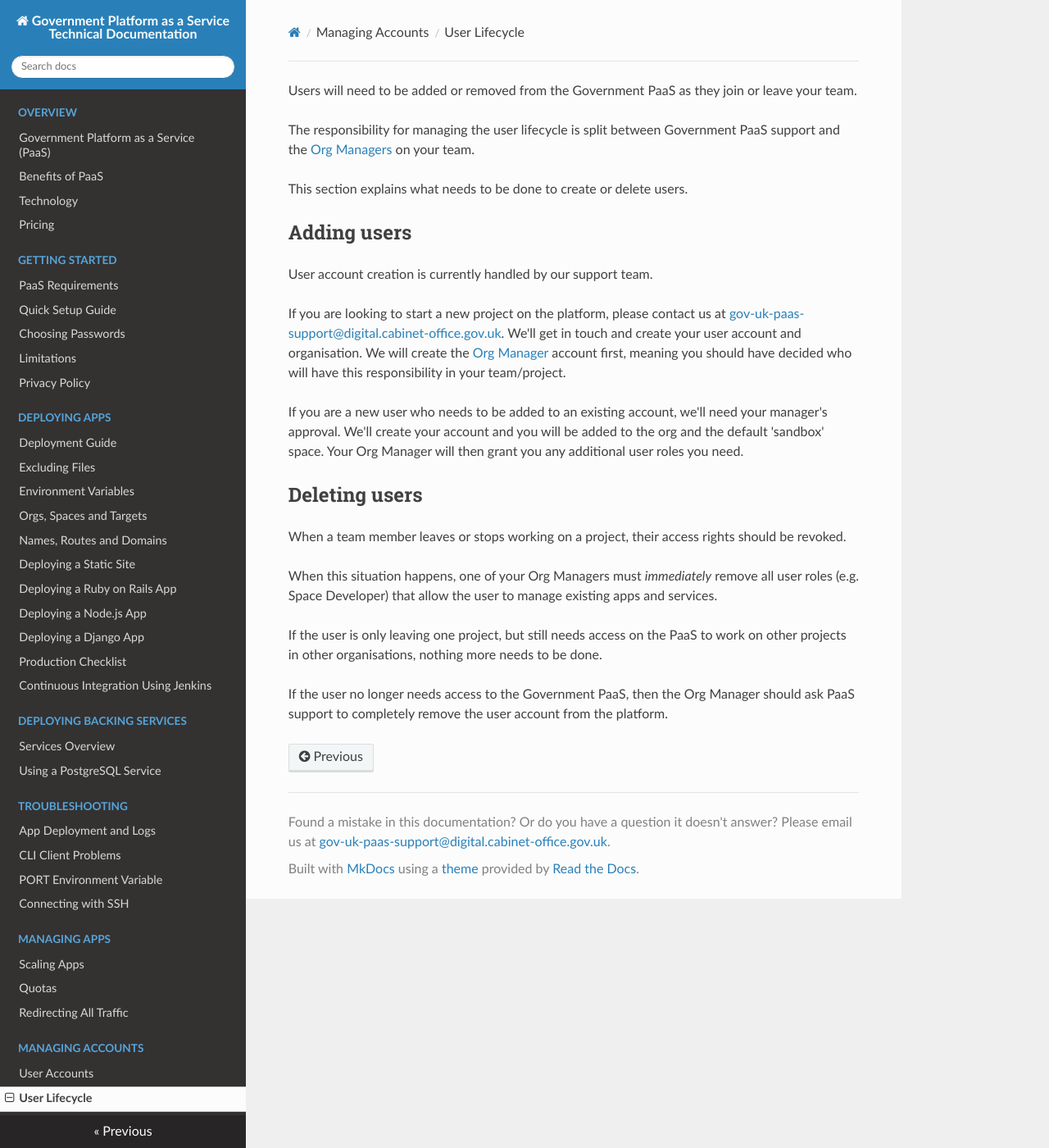
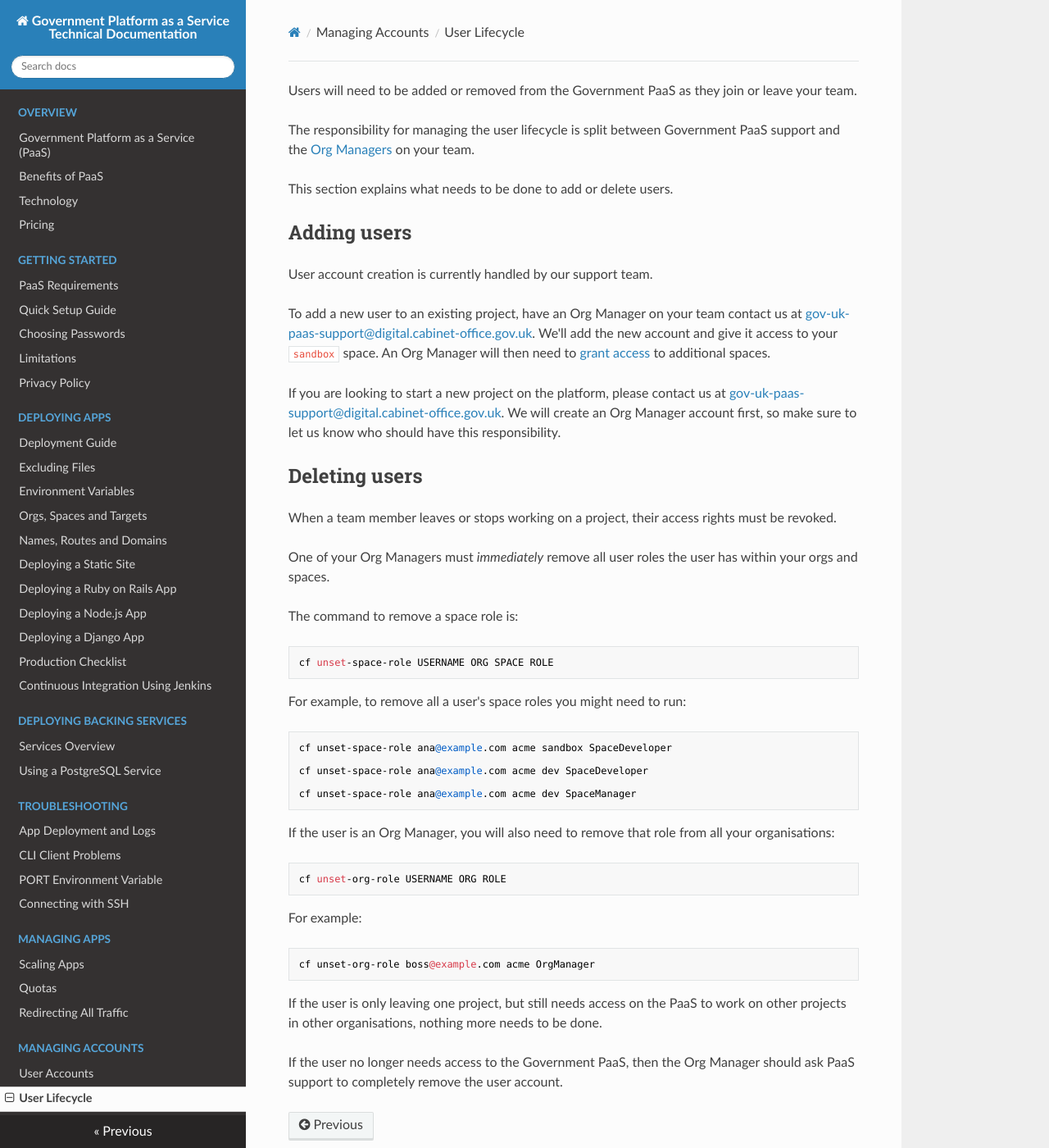
Before and after one commit to alphagov/paas-developer-docs, an MkDocs documentation site: the page built from docs/managing_users/user_lifecycle.md, in a window 1280 px wide and 1400 px high. Shown: the whole window at 82% size. Built offline with MkDocs 1.6.1, drawn with Linux system fonts in a browser that asks for light colours; nearby versions of some CDN libraries; old or Windows-style settings are respelled for this version of MkDocs.

Commit message:
Minor fixes

````diff
--- a/docs/managing_users/user_lifecycle.md
+++ b/docs/managing_users/user_lifecycle.md
@@ -2,22 +2,52 @@ Users will need to be added or removed from the Government PaaS as they join or
 
 The responsibility for managing the user lifecycle is split between Government PaaS support and the [Org Managers](/managing_users/user_accounts#org-manager) on your team.
 
-This section explains what needs to be done to create or delete users.
+This section explains what needs to be done to add or delete users.
 
 ## Adding users
 
 User account creation is currently handled by our support team.
 
-If you are looking to start a new project on the platform, please contact us at [gov-uk-paas-support@digital.cabinet-office.gov.uk](mailto:gov-uk-paas-support@digital.cabinet-office.gov.uk). We'll get in touch and create your user account and organisation. We will create the [Org Manager](/managing_users/user_accounts#org-manager) account first, meaning you should have decided who will have this responsibility in your team/project.
+To add a new user to an existing project, have an Org Manager on your team contact us at [gov-uk-paas-support@digital.cabinet-office.gov.uk](mailto:gov-uk-paas-support@digital.cabinet-office.gov.uk). We'll add the new account and give it access to your `sandbox` space. An Org Manager will then need to [grant access](/deploying_apps/orgs_spaces_targets#granting-access) to additional spaces.
 
-If you are a new user who needs to be added to an existing account, we'll need your manager's approval. We'll create your account and you will be added to the org and the default 'sandbox' space. Your Org Manager will then grant you any additional user roles you need.
+If you are looking to start a new project on the platform, please contact us at [gov-uk-paas-support@digital.cabinet-office.gov.uk](mailto:gov-uk-paas-support@digital.cabinet-office.gov.uk). We will create an Org Manager account first, so make sure to let us know who should have this responsibility.
 
 ## Deleting users
 
-When a team member leaves or stops working on a project, their access rights should be revoked.
+When a team member leaves or stops working on a project, their access rights must be revoked.
 
-When this situation happens, one of your Org Managers must _immediately_ remove all user roles (e.g. Space Developer) that allow the user to manage existing apps and services.
+One of your Org Managers must _immediately_ remove all user roles the user has within your orgs and spaces.
+
+The command to remove a space role is:
+
+```
+cf unset-space-role USERNAME ORG SPACE ROLE
+```
+
+For example, to remove all a user's space roles you might need to run:
+
+```
+cf unset-space-role ana@example.com acme sandbox SpaceDeveloper
+
+cf unset-space-role ana@example.com acme dev SpaceDeveloper
+
+cf unset-space-role ana@example.com acme dev SpaceManager
+```
+
+
+If the user is an Org Manager, you will also need to remove that role from all your organisations:
+
+```
+cf unset-org-role USERNAME ORG ROLE
+```
+
+For example:
+
+```
+cf unset-org-role boss@example.com acme OrgManager
+```
+
 
 If the user is only leaving one project, but still needs access on the PaaS to work on other projects in other organisations, nothing more needs to be done.
 
-If the user no longer needs access to the Government PaaS, then the Org Manager should ask PaaS support to completely remove the user account from the platform.
+If the user no longer needs access to the Government PaaS, then the Org Manager should ask PaaS support to completely remove the user account.
````
Also changed, not shown: docs/deploying_apps/orgs_spaces_targets.md (+6 -2 lines), docs/getting_started/quick_setup_guide.md (+2 -2 lines), docs/managing_users/user_accounts.md (+2 -2 lines).
